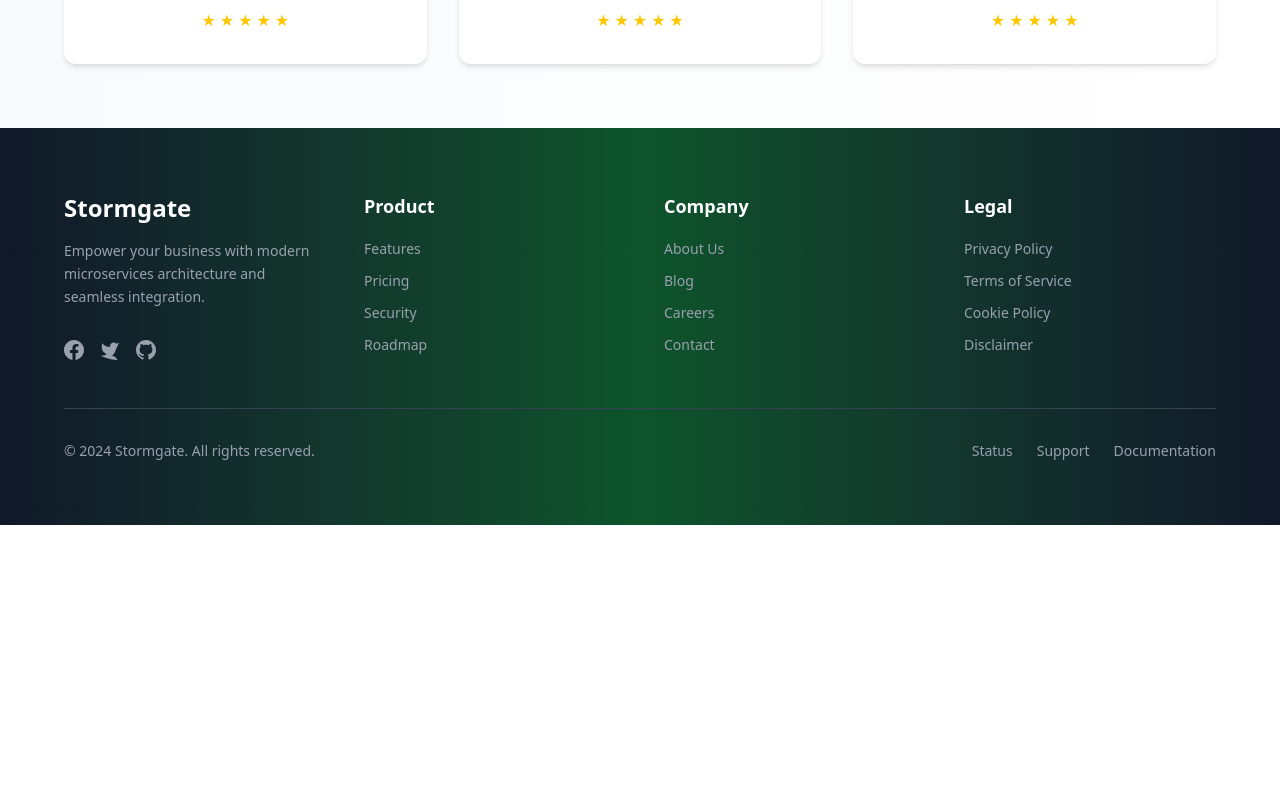
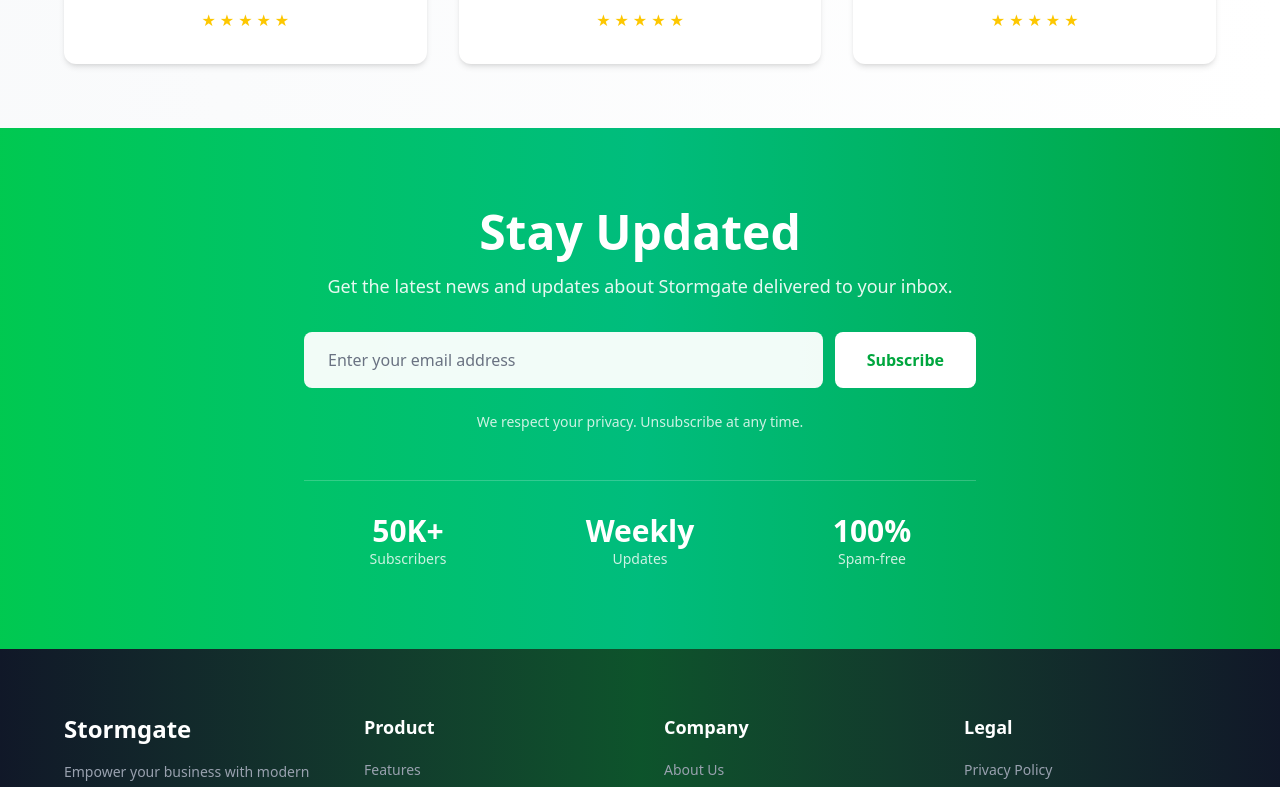
Before and after one commit to thathsarabandara/stormgate-client, a Vue app: page / in a window 1280 px wide. Shown: the part 1780-2567 px from the top of the page. Before the commit the page ends 2305 px from the top, so only its background shows below. Built offline with nearby package versions, Linux system fonts and the light colour scheme.

Commit message:
add news letter sections and pricing

```diff
--- a/src/components/Navbar/LandingNavbar.vue
+++ b/src/components/Navbar/LandingNavbar.vue
@@ -84,8 +84,8 @@
 
 const navLinks = [
   { label: 'Home', path: '/' },
-  { label: 'Products', path: '/products' },
   { label: 'Services', path: '/services' },
+  { label: 'Pricing', path: '/pricing' },
   { label: 'About', path: '/about' },
   { label: 'Contact', path: '/contact' },
 ]
--- a/src/pages/home/Home.vue
+++ b/src/pages/home/Home.vue
@@ -205,6 +205,70 @@
             </div>
         </div>
     </div>
+    <!-- Newsletter Section -->
+    <div class="bg-gradient-to-r from-green-500 via-emerald-500 to-green-600 w-full py-20 px-6 relative overflow-hidden">
+        <!-- Background Animation Elements -->
+        <div class="absolute inset-0 pointer-events-none">
+            <div class="absolute top-0 left-0 w-96 h-96 bg-white rounded-full mix-blend-multiply filter blur-3xl opacity-10 animate-pulse" style="animation-duration: 4s;"></div>
+            <div class="absolute bottom-0 right-0 w-96 h-96 bg-white rounded-full mix-blend-multiply filter blur-3xl opacity-10 animate-pulse" style="animation-duration: 5s; animation-delay: 1s;"></div>
+        </div>
+
+        <div class="max-w-2xl mx-auto text-center relative z-10">
+            <!-- Header -->
+            <div class="animate-in fade-in slide-in-from-top-8 duration-800 mb-8">
+                <h2 class="text-4xl md:text-5xl font-bold text-white mb-4">Stay Updated</h2>
+                <p class="text-lg text-white/90">Get the latest news and updates about Stormgate delivered to your inbox.</p>
+            </div>
+
+            <!-- Newsletter Form -->
+            <div class="animate-in fade-in slide-in-from-bottom-8 duration-800 delay-200">
+                <form @submit.prevent="subscribeNewsletter" class="flex flex-col sm:flex-row gap-3 mb-6">
+                    <input
+                        v-model="email"
+                        type="email"
+                        placeholder="Enter your email address"
+                        class="flex-1 px-6 py-4 rounded-lg bg-white/95 text-gray-900 placeholder-gray-500 focus:outline-none focus:ring-2 focus:ring-green-700 transition-all duration-300 hover:bg-white"
+                        required
+                    >
+                    <button
+                        type="submit"
+                        class="group relative px-8 py-4 bg-white text-green-600 font-bold rounded-lg hover:bg-gray-100 transition-all duration-300 hover:shadow-2xl hover:shadow-green-700/50 hover:scale-105 active:scale-95 overflow-hidden"
+                    >
+                        <span class="relative z-10">Subscribe</span>
+                        <div class="absolute inset-0 bg-gradient-to-r from-gray-100 to-white opacity-0 group-hover:opacity-100 transition-opacity duration-300"></div>
+                    </button>
+                </form>
+
+                <!-- Success Message -->
+                <transition name="fade">
+                    <div v-if="subscribeSuccess" class="animate-in fade-in slide-in-from-bottom-4 duration-500 bg-white/20 border border-white/40 rounded-lg px-6 py-3 text-white font-semibold backdrop-blur-sm">
+                        ✓ Thank you for subscribing! Check your email for confirmation.
+                    </div>
+                </transition>
+
+                <!-- Privacy Note -->
+                <p class="text-white/80 text-sm mt-6">
+                    We respect your privacy. Unsubscribe at any time.
+                </p>
+            </div>
+
+            <!-- Stats -->
+            <div class="grid grid-cols-3 gap-6 mt-12 pt-8 border-t border-white/20">
+                <div class="animate-in fade-in zoom-in duration-800 delay-300">
+                    <div class="text-3xl font-bold text-white">50K+</div>
+                    <div class="text-white/80 text-sm">Subscribers</div>
+                </div>
+                <div class="animate-in fade-in zoom-in duration-800 delay-400">
+                    <div class="text-3xl font-bold text-white">Weekly</div>
+                    <div class="text-white/80 text-sm">Updates</div>
+                </div>
+                <div class="animate-in fade-in zoom-in duration-800 delay-500">
+                    <div class="text-3xl font-bold text-white">100%</div>
+                    <div class="text-white/80 text-sm">Spam-free</div>
+                </div>
+            </div>
+        </div>
+    </div>
 
 </template>
 
@@ -215,6 +279,8 @@
 const microservices = ref(0)
 const uptime = ref(0)
 const projectsDeployed = ref(0)
+const email = ref('')
+const subscribeSuccess = ref(false)
 
 const animateCounter = (target, duration = 2000) => {
   return new Promise((resolve) => {
@@ -232,6 +298,16 @@
       return current
     }, 16)
   })
+}
+
+const subscribeNewsletter = () => {
+  if (email.value) {
+    subscribeSuccess.value = true
+    email.value = ''
+    setTimeout(() => {
+      subscribeSuccess.value = false
+    }, 5000)
+  }
 }
 
 onMounted(() => {
@@ -307,4 +383,14 @@
     opacity: 0;
   }
 }
+
+.fade-enter-active,
+.fade-leave-active {
+  transition: opacity 0.5s ease;
+}
+
+.fade-enter-from,
+.fade-leave-to {
+  opacity: 0;
+}
 </style>
```
